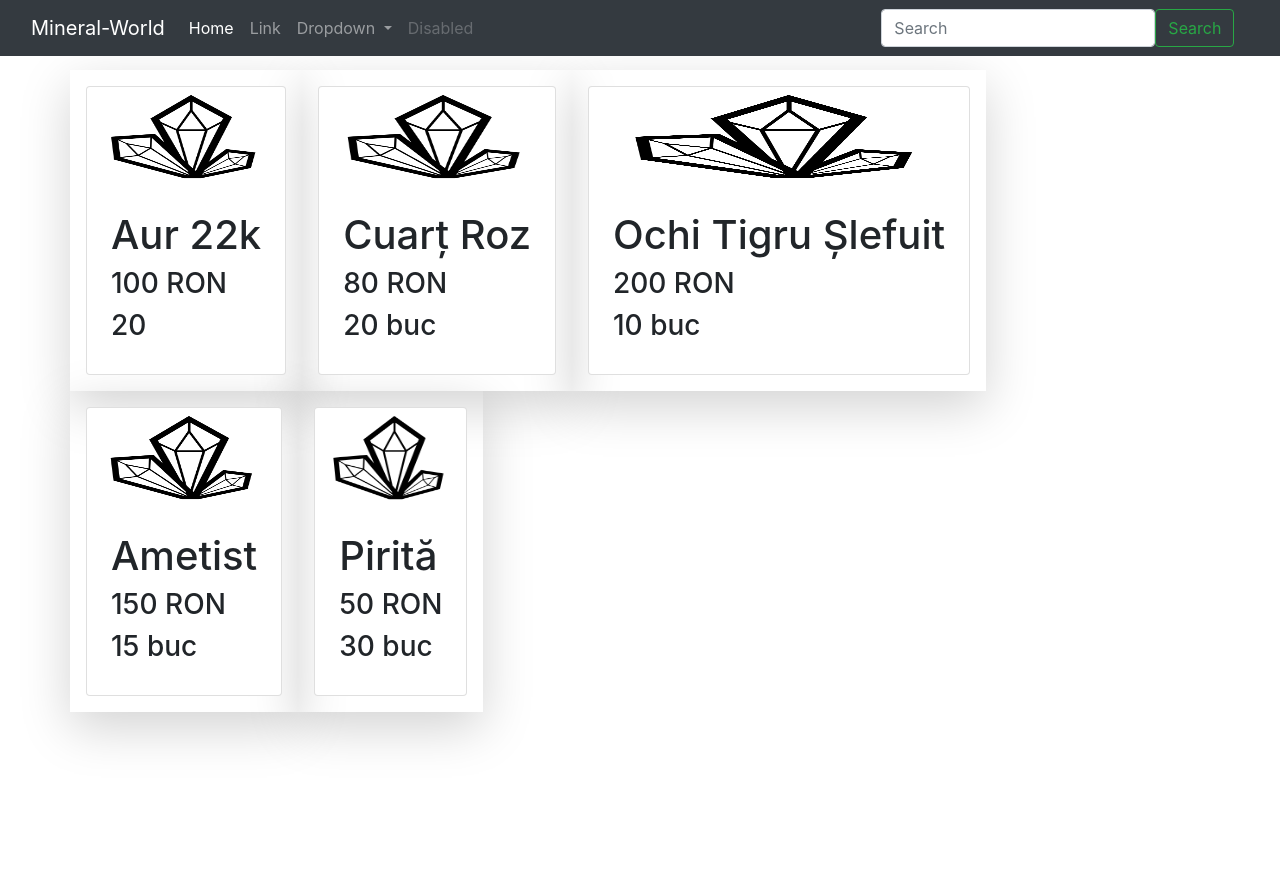
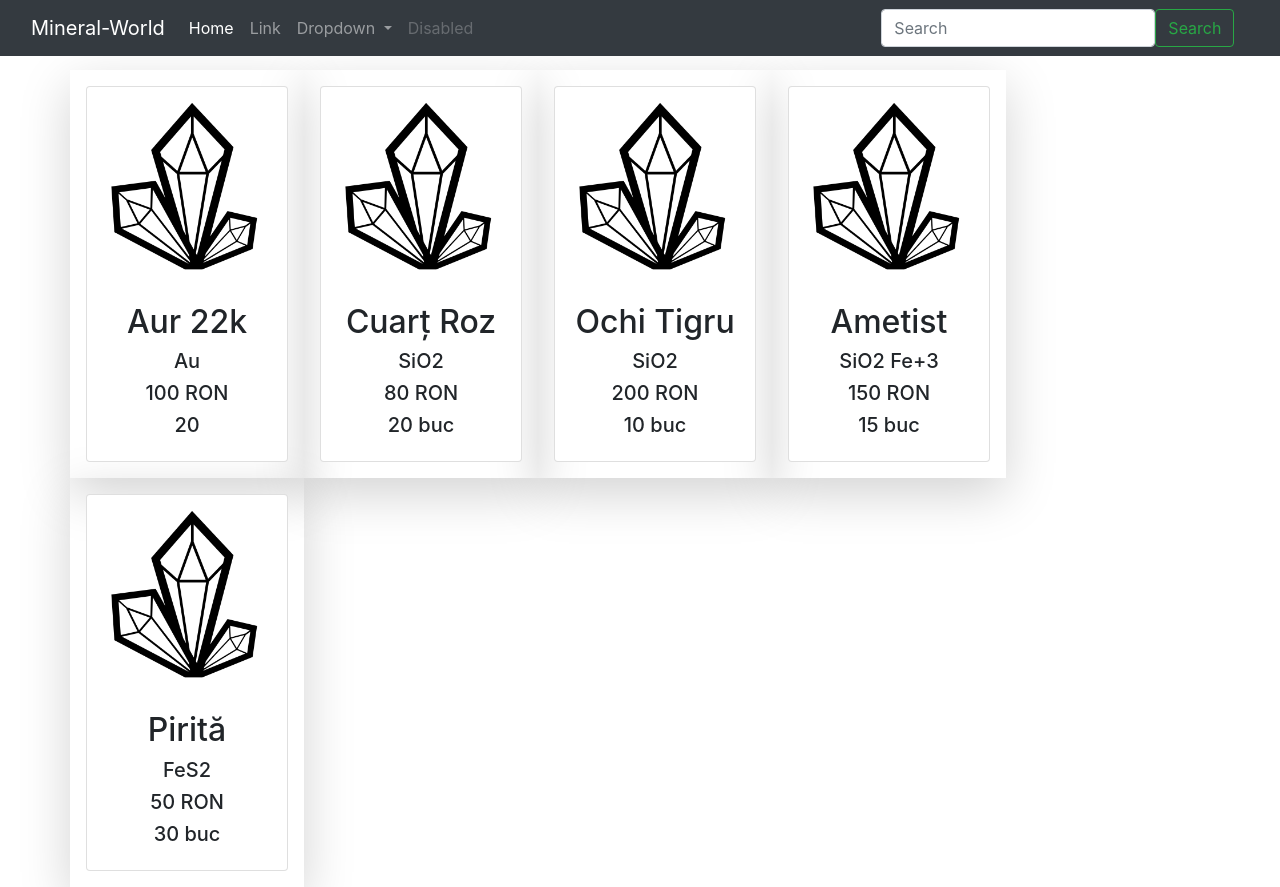
Before and after one commit to mihaid150/Mineral_World, an Angular app in the folder Frontend/Mineral-World/: page / in a window 1280 px wide. Before the commit the page ends 800 px from the top, so only its background shows below. Built offline with nearby package versions, Linux system fonts and the light colour scheme.

Commit message:
mineral.3

```diff
--- a/Frontend/Mineral-World/src/app/Mineral/mineral-card/mineral-card.component.css
+++ b/Frontend/Mineral-World/src/app/Mineral/mineral-card/mineral-card.component.css
@@ -1 +1,40 @@
-.minImg{ height:100px; }
+
+.card-img-wrapper{
+ overflow: hidden;
+  position: relative;
+}
+
+.card:hover img{
+transform: scale(1.2,1.2);
+transition-duration: 500ms;
+transition-timing-function: ease-out;
+height: 200px;
+opacity:.5;
+}
+
+.card img{
+  transform: scale(1,1);
+  transition-duration: 500ms;
+  transition-timing-function: ease-out;
+  height: 200px;
+  }
+
+.member-icons
+{
+  position:absolute;
+  bottom: -10%;
+  left: 0;
+  right: 0;
+  margin-right:auto;
+  margin-left: auto;
+  opacity: 0;
+}
+
+.card-img-wrapper:hover .member-icons{
+ bottom: 0;
+ opacity: 3;
+}
+
+.animate{
+  transition: all 0.3s ease-in-out;
+}
--- a/Frontend/Mineral-World/src/app/Mineral/mineral-card/mineral-card.component.html
+++ b/Frontend/Mineral-World/src/app/Mineral/mineral-card/mineral-card.component.html
@@ -1,9 +1,22 @@
  <div class="card">
-     <img class="minImg" src="assets\images\mineral-gen.png">
-     <div class="card-body p-4">
-          <h1>{{Mineral.Name}}</h1>
-          <h2>{{Mineral.Type}}</h2>
-          <h3>{{Mineral.Price}}</h3>
-          <h3>{{Mineral.Cantitate}}</h3>
+    <div class class="card-img-wrapper">
+      <img class="minImg" src="assets\images\mineral-gen.png">
+       <ul class="list-inline text-center member-icons animate">
+         <li class ="list-inline-item">
+           <button class = "btn btn-dark mr-2 "><i class="fas fa-edit"></i></button>
+         </li>
+
+         <li class ="list-inline-item ">
+           <button class = "btn btn-dark ml-2"><i class="fas fa-address-book"></i></button>
+         </li>
+        </ul>
+
+
+    </div>
+      <div class="card-body p-3 text-center">
+          <h2>{{Mineral.Name}}</h2>
+          <h5>{{Mineral.Formula}}</h5>
+          <h5>{{Mineral.Price}}</h5>
+          <h5>{{Mineral.Cantitate}}</h5>
       </div>
 </div>
--- a/Frontend/Mineral-World/src/app/Mineral/mineral-list/mineral-list.component.ts
+++ b/Frontend/Mineral-World/src/app/Mineral/mineral-list/mineral-list.component.ts
@@ -25,7 +25,7 @@ export class MineralListComponent implements OnInit {
     },
     {
       "Id":3,
-      "Name":"Ochi Tigru Șlefuit",
+      "Name":"Ochi Tigru",
       "Formula":"SiO2",
       "Price":"200 RON",
       "Cantitate":"10 buc"
--- a/Frontend/Mineral-World/src/index.html
+++ b/Frontend/Mineral-World/src/index.html
@@ -1,6 +1,7 @@
 <!doctype html>
 <html lang="en">
 <head>
+  <script src="https://kit.fontawesome.com/42c894bd30.js" crossorigin="anonymous"></script>
   <meta charset="utf-8">
   <title>MineralWorld</title>
   <base href="/">
```
